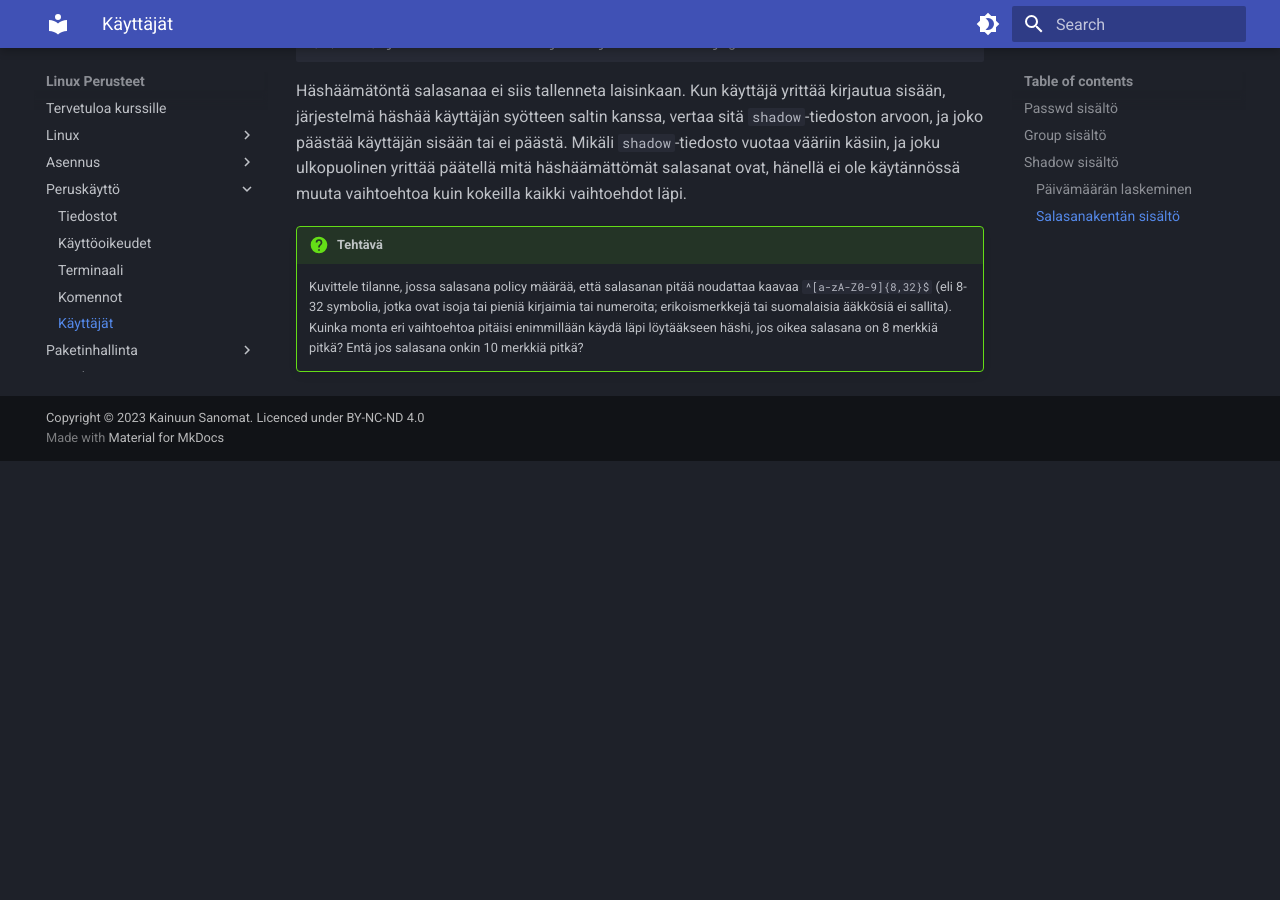
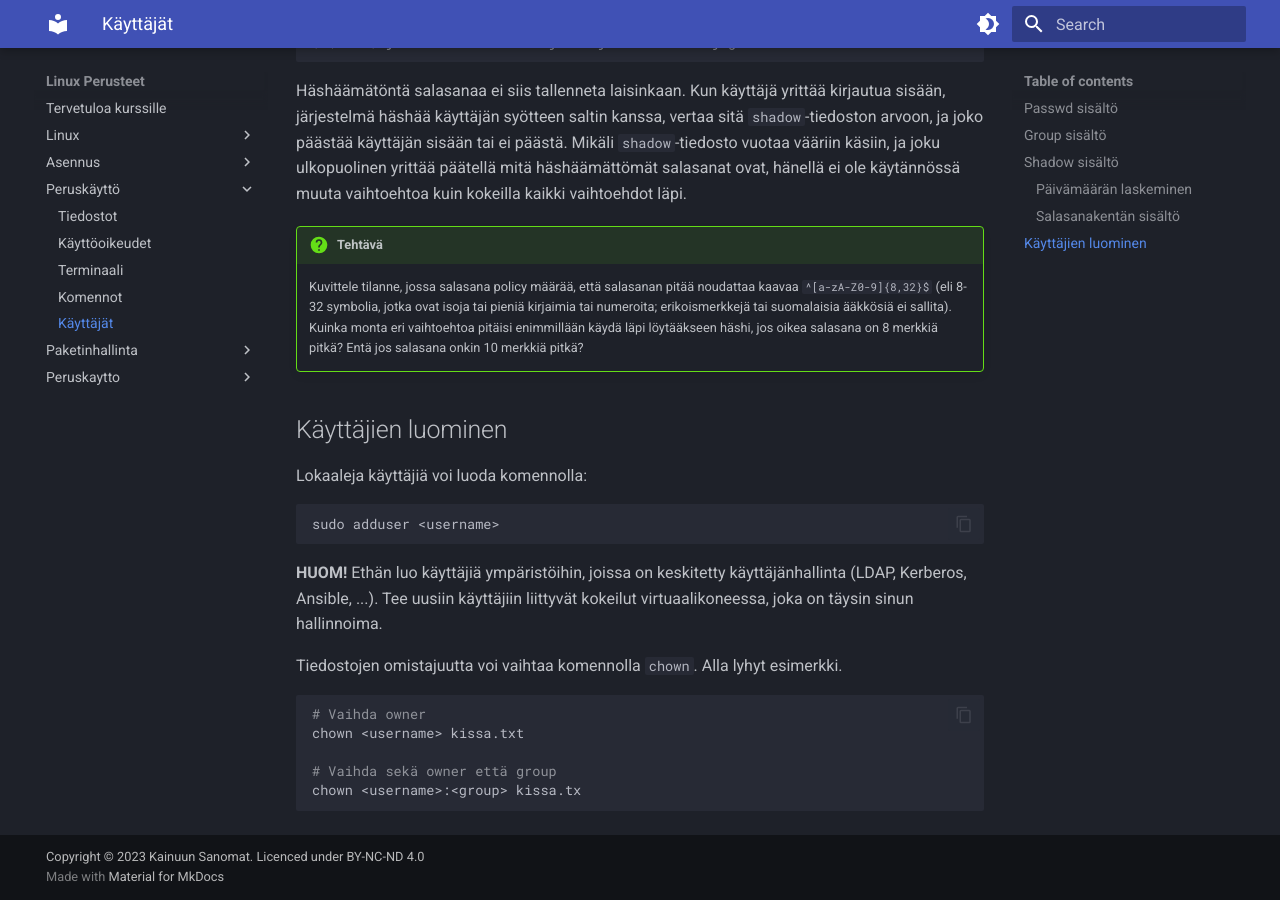
Before and after one commit to sourander/linux-perusteet, an MkDocs documentation site: the page built from docs/peruskäyttö/käyttäjät.md, in a window 1280 px wide and 900 px high, scrolled down 5286 px. Built offline with MkDocs 1.6.1 and Material for MkDocs 9.7.7, drawn with Linux system fonts in a browser that asks for light colours; before the commit the page ends 5747 px from its top, so only the background shows below that.

````diff
--- a/docs/peruskäyttö/käyttäjät.md
+++ b/docs/peruskäyttö/käyttäjät.md
@@ -171,3 +171,25 @@ Häshäämätöntä salasanaa ei siis tallenneta laisinkaan. Kun käyttäjä yri
 
 !!! question "Tehtävä"
     Kuvittele tilanne, jossa salasana policy määrää, että salasanan pitää noudattaa kaavaa `^[a-zA-Z0-9]{8,32}$` (eli 8-32 symbolia, jotka ovat isoja tai pieniä kirjaimia tai numeroita; erikoismerkkejä tai suomalaisia ääkkösiä ei sallita). Kuinka monta eri vaihtoehtoa pitäisi enimmillään käydä läpi löytääkseen häshi, jos oikea salasana on 8 merkkiä pitkä? Entä jos salasana onkin 10 merkkiä pitkä?
+
+
+
+## Käyttäjien luominen
+
+Lokaaleja käyttäjiä voi luoda komennolla:
+
+```bash
+sudo adduser <username>
+```
+
+**HUOM!** Ethän luo käyttäjiä ympäristöihin, joissa on keskitetty käyttäjänhallinta (LDAP, Kerberos, Ansible, ...). Tee uusiin käyttäjiin liittyvät kokeilut virtuaalikoneessa, joka on täysin sinun hallinnoima.
+
+Tiedostojen omistajuutta voi vaihtaa komennolla `chown`. Alla lyhyt esimerkki.
+
+```bash
+# Vaihda owner
+chown <username> kissa.txt
+
+# Vaihda sekä owner että group
+chown <username>:<group> kissa.tx
+```
````
Also changed, not shown: docs/linux/os.md (+8 -0 lines), docs/paketinhallinta/ohjelmat.md (added, +21 -0 lines), docs/peruskäyttö/komennot.md (+1 -1 lines), docs/images/1971vs2023_man_rm.svg (added), docs/images/unix-like_timeline.svg (added), docs/paketinhallinta/todo.md (deleted).
